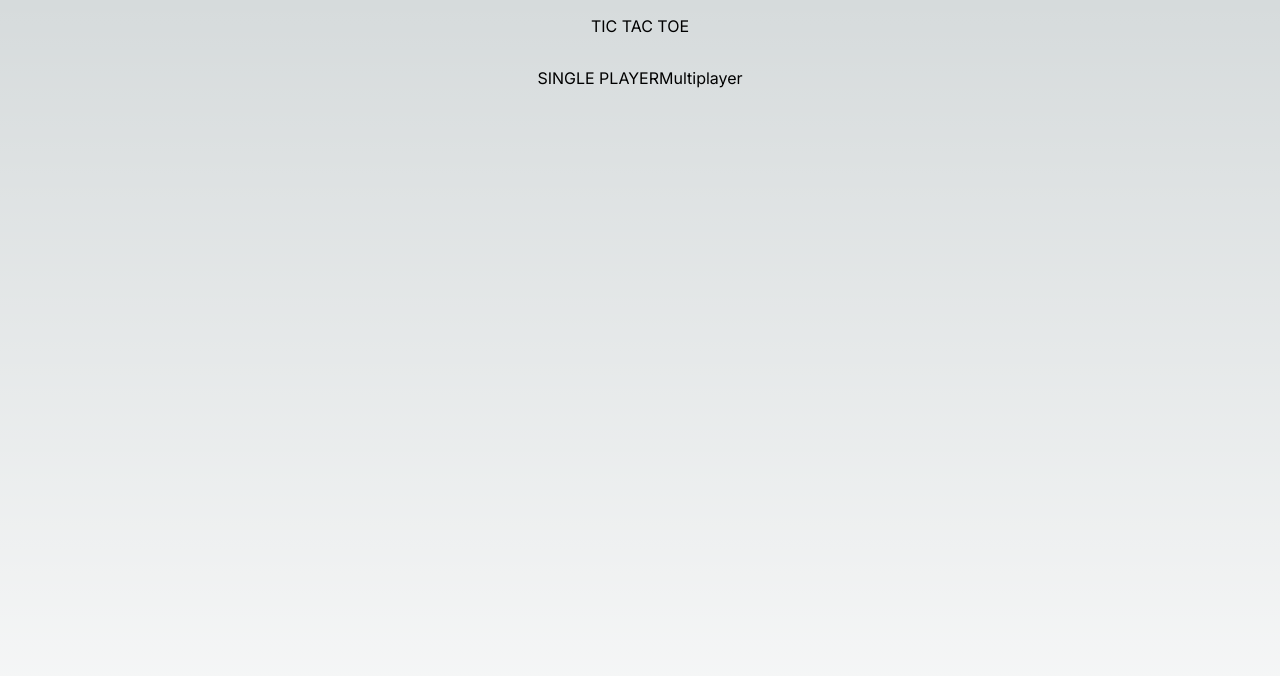
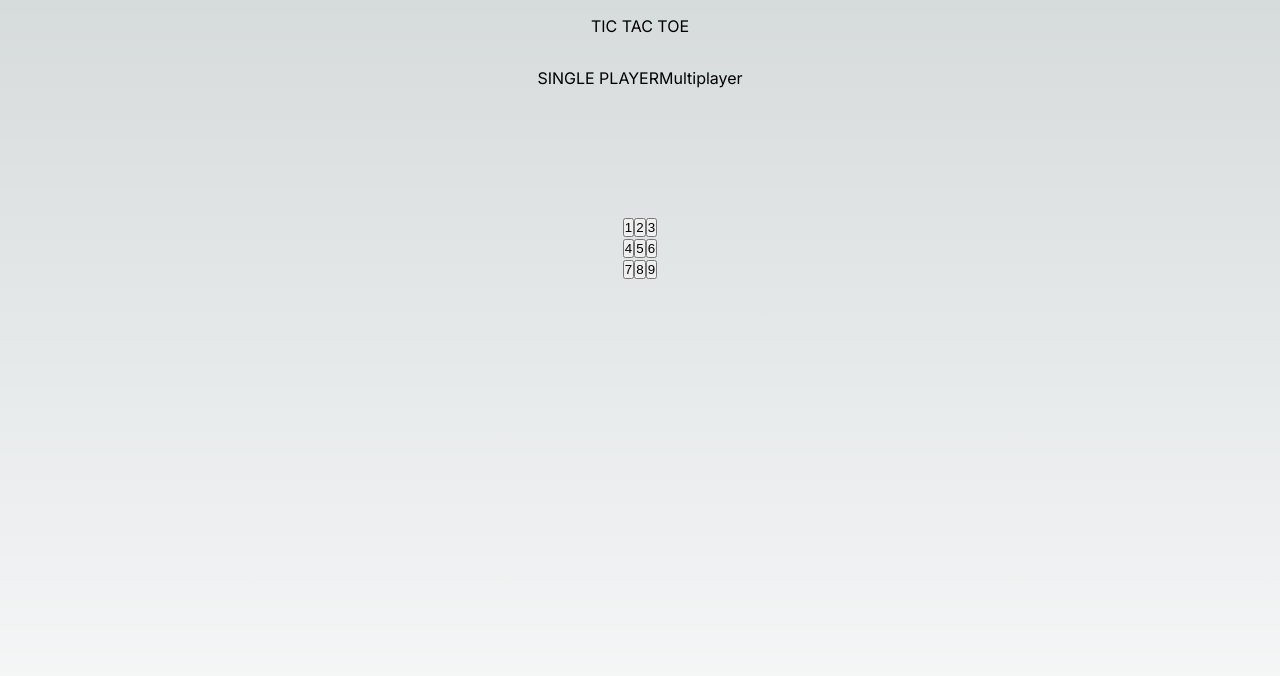
Before and after one commit to GabrielWarner/NextJS-React-TicTacToe, a Next.js app: page / in a window 1280 px wide. Shown: the top 676 px of the page. Built offline with nearby package versions, Linux system fonts and the light colour scheme.

Commit message:
square and board component setup

```diff
--- /dev/null
+++ b/app/components/board.tsx
@@ -0,0 +1,24 @@
+
+import Square from './square.tsx'
+import styles from '../styles.module.css'
+export default function Board() {
+    return(
+        <>
+            <div className={styles['board-row']}>
+                <Square value="1"/>
+                <Square value="2"/>
+                <Square value="3"/>
+            </div>
+            <div className={styles['board-row']}>
+                <Square value="4"/>
+                <Square value="5"/>
+                <Square value="6"/>
+            </div>
+            <div className={styles['board-row']}>
+                <Square value="7"/>
+                <Square value="8"/>
+                <Square value="9"/>
+            </div>
+        </>
+    )
+}
--- /dev/null
+++ b/app/components/square.tsx
@@ -0,0 +1,4 @@
+import styles from '../styles.module.css'
+export default function Square({ value }) {
+    return <button className={styles.square}>{value}</button>
+}
--- a/app/page.tsx
+++ b/app/page.tsx
@@ -1,10 +1,14 @@
 import Image from 'next/image'
-import styles from './page.module.css'
+import Board from './components/board.tsx'
+// import styles from './page.module.css'
+import Square from './components/square'
+import styles from './styles.module.css'
 
 export default function Home() {
   return (
     <main className={styles.main}>
       <nav>
+        <Board/>
       </nav>
     </main>
   )
--- /dev/null
+++ b/app/styles.module.css
@@ -0,0 +1,16 @@
+.main {
+    display: flex;
+    flex-direction: column;
+    justify-content: space-between;
+    align-items: center;
+    padding: 6rem;
+    min-height: 100vh;
+  }
+
+.square{
+
+}
+
+.board-row {
+
+}
```
